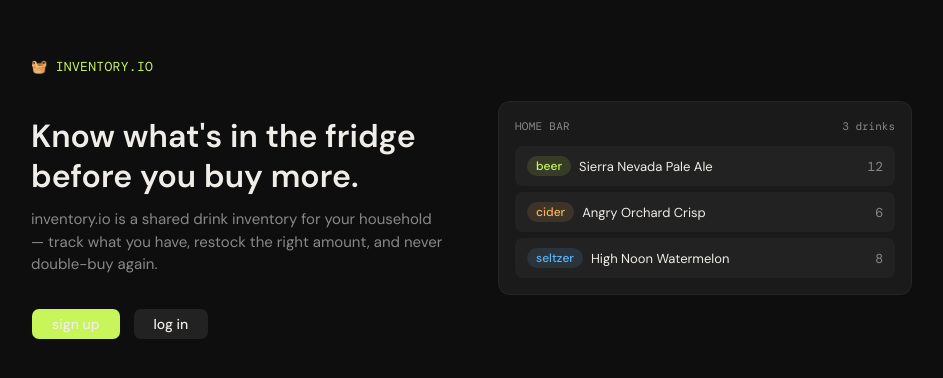
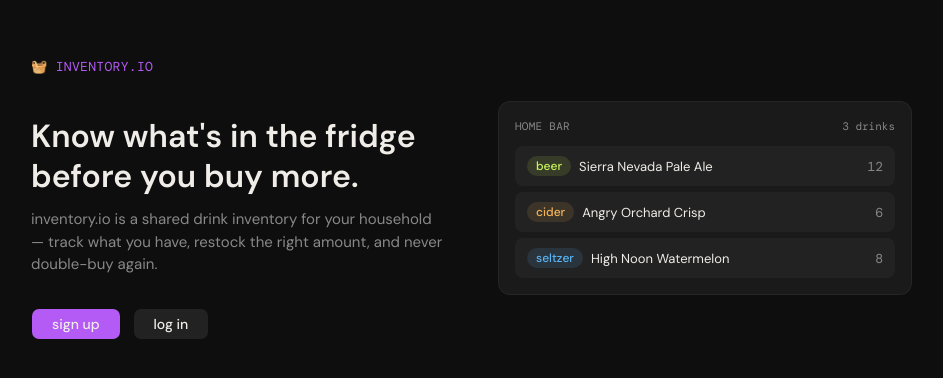
Before and after one commit to aabukhat/inventory.io, a React (Vite) app: page / in a window 1280 px wide. Shown: the part 202-580 px from the top of the page, without its empty margins (169-1112 px from the left). Built offline with nearby package versions, Linux system fonts and the light colour scheme; no server answers.

Commit message:
Switch accent color from lime green to purple
Lime green was low-contrast/hard to see; swapped the accent to a
purple in the same family as the existing liquor type color
(#b45af5 -> ~5.3:1 contrast against the dark bg/on accent-foreground,
vs less for the prior green).

```diff
--- a/src/index.css
+++ b/src/index.css
@@ -13,8 +13,8 @@
   --text: #f0ede8;
   --text-muted: #888;
   --text-dim: #555;
-  --accent: #c8f55a;
-  --accent-dark: #9ec43a;
+  --accent: #b45af5;
+  --accent-dark: #9048c4;
   --danger: #ff5f5f;
   --radius: 8px;
   --font-sans: 'DM Sans', system-ui, sans-serif;
```
